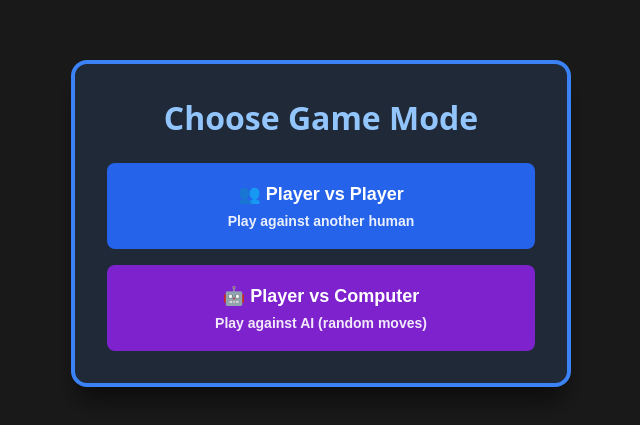
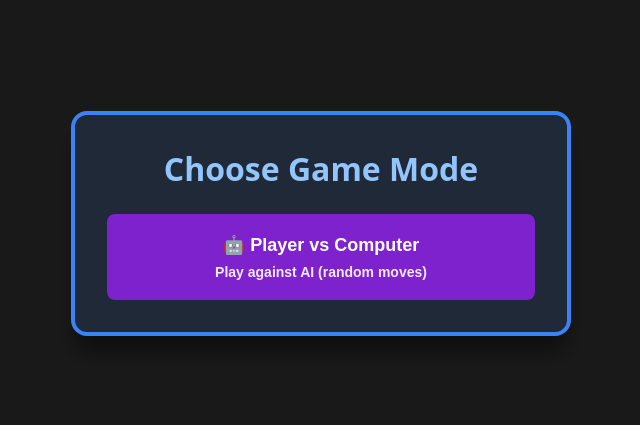
Before and after one commit to vlad92z/necromancer-web, a React (Vite) app: page / in a window 1280 px wide. Shown: the part 177-602 px from the top of the page, without its empty margins (319-959 px from the left). Built offline with nearby package versions, Linux system fonts and the light colour scheme.

Commit message:
Remove Player vs Player mode button
Deleted the Player vs Player (PvP) selection button from the GameModeSelection component. This streamlines the UI and restricts mode selection to Player vs Environment (PvE) only.

```diff
--- a/src/features/gameplay/components/GameModeSelection.tsx
+++ b/src/features/gameplay/components/GameModeSelection.tsx
@@ -147,35 +147,6 @@ export function GameModeSelection({ onSelectMode, previousGameResult }: GameMode
           }}
         >
           <button
-            onClick={() => onSelectMode('pvp')}
-            style={{
-              width: '100%',
-              backgroundColor: 'rgb(37, 99, 235)',
-              color: 'white',
-              fontWeight: 'bold',
-              fontSize: '18px',
-              padding: '20px',
-              borderRadius: '8px',
-              border: 'none',
-              cursor: 'pointer',
-              transition: 'all 0.2s',
-            }}
-            onMouseOver={(e) => {
-              e.currentTarget.style.backgroundColor = 'rgb(29, 78, 216)';
-              e.currentTarget.style.transform = 'scale(1.02)';
-            }}
-            onMouseOut={(e) => {
-              e.currentTarget.style.backgroundColor = 'rgb(37, 99, 235)';
-              e.currentTarget.style.transform = 'scale(1)';
-            }}
-          >
-            👥 Player vs Player
-            <div style={{ fontSize: '14px', marginTop: '8px', opacity: 0.9 }}>
-              Play against another human
-            </div>
-          </button>
-
-          <button
             onClick={() => onSelectMode('pve')}
             style={{
               width: '100%',
```
